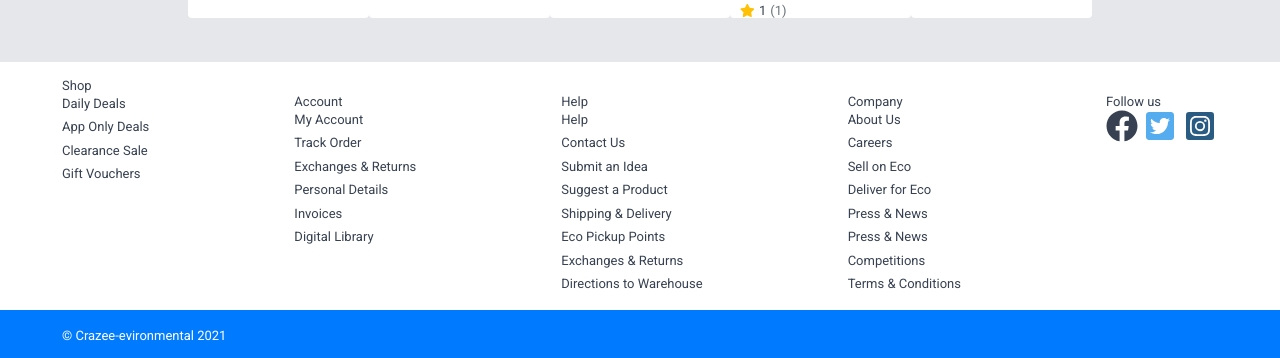
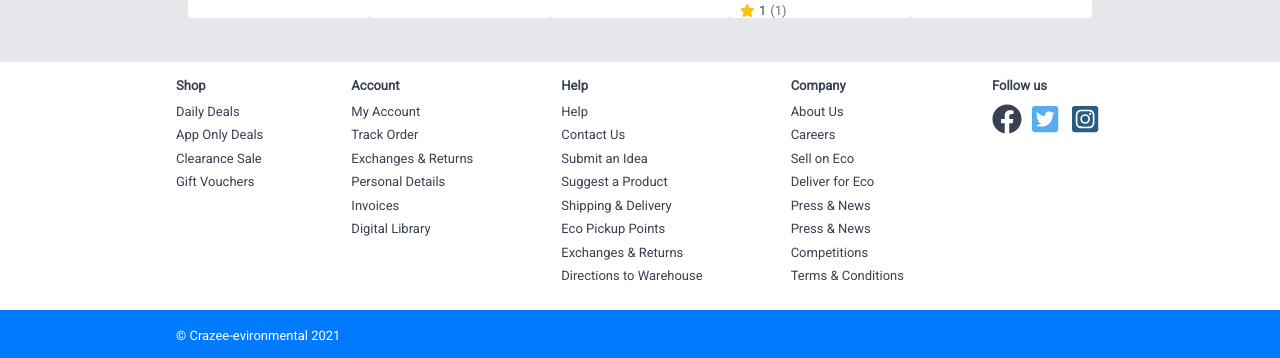
Before and after one commit to ChrisClaude/Ecomoja, a Next.js app: page / in a window 1280 px wide. Shown: the part 1486-1844 px from the top of the page. Built offline with nearby package versions, Linux system fonts and the light colour scheme.

Commit message:
updated footer

```diff
--- a/components/layout/Footer.tsx
+++ b/components/layout/Footer.tsx
@@ -3,122 +3,121 @@ import { FontAwesomeIcon } from '@fortawesome/react-fontawesome';
 
 const Footer = () => (
 	<footer className="footer">
-		<div className="bg-white">
-			<div className="container py-4">
-				<div className="d-flex flex-column justify-content-md-between flex-md-row">
+		<div className="px-2 py-4 bg-white md:px-32 lg:px-44">
+			<div className="flex flex-col lg:justify-between lg:flex-row">
 				<div>
-						<h5 className="text-md-left">Shop</h5>
-						<ul className="list-style-none">
-							<li className="mb-1 text-md-left">
+					<h5 className="mb-2 font-semibold">Shop</h5>
+					<ul>
+						<li className="mb-1">
 							<a href="#">Daily Deals</a>
 						</li>
-							<li className="mb-1 text-md-left">
+						<li className="mb-1">
 							<a href="#">App Only Deals</a>
 						</li>
-							<li className="mb-1 text-md-left">
+						<li className="mb-1">
 							<a href="#">Clearance Sale</a>
 						</li>
-							<li className="  text-md-left">
+						<li>
 							<a href="#">Gift Vouchers</a>
 						</li>
 					</ul>
 				</div>
-					<div className="mt-4 mt-md-0">
-						<h5 className="text-md-left">Account</h5>
-						<ul className="list-style-none">
-							<li className="mb-1 text-md-left">
+				<div className="mt-4 lg:mt-0">
+					<h5 className="mb-2 font-semibold">Account</h5>
+					<ul>
+						<li className="mb-1">
 							<a href="#">My Account</a>
 						</li>
-							<li className="mb-1 text-md-left">
+						<li className="mb-1">
 							<a href="#">Track Order</a>
 						</li>
-							<li className="mb-1 text-md-left">
+						<li className="mb-1">
 							<a href="#">Exchanges & Returns</a>
 						</li>
-							<li className="mb-1 text-md-left">
+						<li className="mb-1">
 							<a href="#"> Personal Details</a>
 						</li>
-							<li className="mb-1 text-md-left">
+						<li className="mb-1">
 							<a href="#">Invoices</a>
 						</li>
-							<li className="text-md-left">
+						<li className="mb-2">
 							<a href="#">Digital Library</a>
 						</li>
 					</ul>
 				</div>
-					<div className="mt-4 mt-md-0">
-						<h5 className="text-md-left">Help</h5>
-						<ul className="list-style-none">
-							<li className="mb-1 text-md-left">
+				<div className="mt-4 lg:mt-0">
+					<h5 className="mb-2 font-semibold">Help</h5>
+					<ul>
+						<li className="mb-1">
 							<a href="#">Help</a>
 						</li>
-							<li className="mb-1 text-md-left">
+						<li className="mb-1">
 							<a href="#">Contact Us</a>
 						</li>
-							<li className="mb-1 text-md-left">
+						<li className="mb-1">
 							<a href="#">Submit an Idea</a>
 						</li>
-							<li className="mb-1 text-md-left">
+						<li className="mb-1">
 							<a href="#">Suggest a Product</a>
 						</li>
-							<li className="mb-1 text-md-left">
+						<li className="mb-1">
 							<a href="#">Shipping & Delivery</a>
 						</li>
-							<li className="mb-1 text-md-left">
+						<li className="mb-1">
 							<a href="#">Eco Pickup Points</a>
 						</li>
-							<li className="mb-1 text-md-left">
+						<li className="mb-1">
 							<a href="#">Exchanges & Returns</a>
 						</li>
-							<li className="text-md-left">
+						<li className="mb-2">
 							<a href="#">Directions to Warehouse</a>
 						</li>
 					</ul>
 				</div>
-					<div className="mt-4 mt-md-0">
-						<h5 className="text-md-left">Company</h5>
-						<ul className="list-style-none">
-							<li className="mb-1 text-md-left">
+				<div className="mt-4 lg:mt-0">
+					<h5 className="mb-2 font-semibold">Company</h5>
+					<ul>
+						<li className="mb-1">
 							<a href="#">About Us</a>
 						</li>
-							<li className="mb-1 text-md-left">
+						<li className="mb-1">
 							<a href="#">Careers</a>
 						</li>
-							<li className="mb-1 text-md-left">
+						<li className="mb-1">
 							<a href="#">Sell on Eco</a>
 						</li>
-							<li className="mb-1 text-md-left">
+						<li className="mb-1">
 							<a href="#">Deliver for Eco</a>
 						</li>
-							<li className="mb-1 text-md-left">
+						<li className="mb-1">
 							<a href="#">Press & News</a>
 						</li>
-							<li className="mb-1 text-md-left">
+						<li className="mb-1">
 							<a href="#">Press & News</a>
 						</li>
-							<li className="mb-1 text-md-left">
+						<li className="mb-1">
 							<a href="#">Competitions</a>
 						</li>
-							<li className="text-md-left">
+						<li className="mb-2">
 							<a href="#">Terms & Conditions</a>
 						</li>
 					</ul>
 				</div>
-					<div className="social-icon-container mt-4 mt-md-0">
-						<h5 className="text-md-left">Follow us</h5>
+				<div className="overflow-hidden mt-4 md:w-28 lg:mt-0">
+					<h5 className="mb-2 font-semibold">Follow us</h5>
 					<ul className="list-style-none d-flex justify-content-md-between m-0 pl-0 overflow-hidden">
 						<li className="mr-2 mr-md-0">
-								<a href="#" className="inline-block w-8">
+							<a href="#" className="inline-block w-8 text-3xl">
 								<FontAwesomeIcon icon={['fab', 'facebook']} />
 							</a>
 						</li>
 						<li className="mr-2 mr-md-0">
-								<a href="#" className="inline-block w-8">
+							<a href="#" className="inline-block w-8 text-3xl">
 								<FontAwesomeIcon icon={['fab', 'twitter-square']} />
 							</a>
 						</li>
 						<li className="mr-2 mr-md-0">
-								<a href="#" className="inline-block w-8">
+							<a href="#" className="inline-block w-8 text-3xl">
 								<FontAwesomeIcon icon={['fab', 'instagram-square']} />
 							</a>
 						</li>
@@ -126,11 +125,8 @@ const Footer = () => (
 				</div>
 			</div>
 		</div>
-		</div>
-		<div className="bg-primary text-white">
-			<div className="container py-4  text-md-left">
-				&copy; Crazee-evironmental 2021
-			</div>
+		<div className="bg-primary text-white px-2 py-4 md:px-32 lg:px-44">
+			<div>&copy; Crazee-evironmental 2021</div>
 		</div>
 	</footer>
 );
--- a/styles/styles.scss
+++ b/styles/styles.scss
@@ -10,8 +10,6 @@
 
 @import url('https://fonts.googleapis.com/css2?family=Roboto&display=swap');
 
-$enable-responsive-font-sizes: true;
-
 // Color variables
 $body-color: #333;
 $primary: #0b79bf;
@@ -22,18 +20,11 @@ $danger: #f4697a;
 $danger-hover: #f0384f;
 $ecolap-gray: #4D4D4D;
 $ecolap-gray-hover: #404042;
-$ecolap-daily-deals: #25CD66;
+
 $facebook-color: #3b5998;
 $twitter-color: #55acee;
 $instagram-color: #2a5b83;
 
-// Shadow variables
-$ecolap-shadow: 0 1px 3px 0 rgb(0 0 0 / 20%);
-
-* {
-	margin: 0;
-	padding: 0;
-}
 
 body {
 	font-size: 13px !important;
@@ -42,7 +33,7 @@ body {
 }
 
 h1 {
-	 @apply text-3xl font-semibold;
+	@apply text-3xl font-semibold;
 }
 
 h2 {
@@ -54,7 +45,7 @@ h3 {
 }
 
 h4 {
-	 @apply text-lg font-semibold;
+	@apply text-lg font-semibold;
 }
 
 .container {
@@ -82,17 +73,6 @@ h4 {
 	border-right: 1px solid $gray-500 !important;
 }
 
-.navbar li {
-	height: 30px;
-	display: flex;
-	justify-content: center;
-	align-items: center;
-
-	a {
-		display: inline-block;
-		height: 100%;
-	}
-}
 
 .wishlist-btn {
 	width: 33px;
@@ -537,21 +517,6 @@ a.checkout-btn, a.wishlist-btn {
 * Footer          *
 *******************
 */
-.footer {
-	ul {
-		margin-bottom: 0;
-	}
-}
-
-.social-icon-container {
-	flex-basis: initial;
-	overflow: hidden;
-
-	svg {
-		font-size: 2*$font-size-base;
-	}
-}
-
 .fa-facebook-square {
 	color: $facebook-color;
 }
@@ -629,10 +594,6 @@ a.checkout-btn, a.wishlist-btn {
 		padding-right: $spacer * 2 !important;
 	}
 
-	.social-icon-container {
-		flex-basis: 7rem;
-	}
-
 	.products-container {
 		flex-flow: row nowrap;
 
```
Lines whose indentation alone changed are shown as unchanged.
